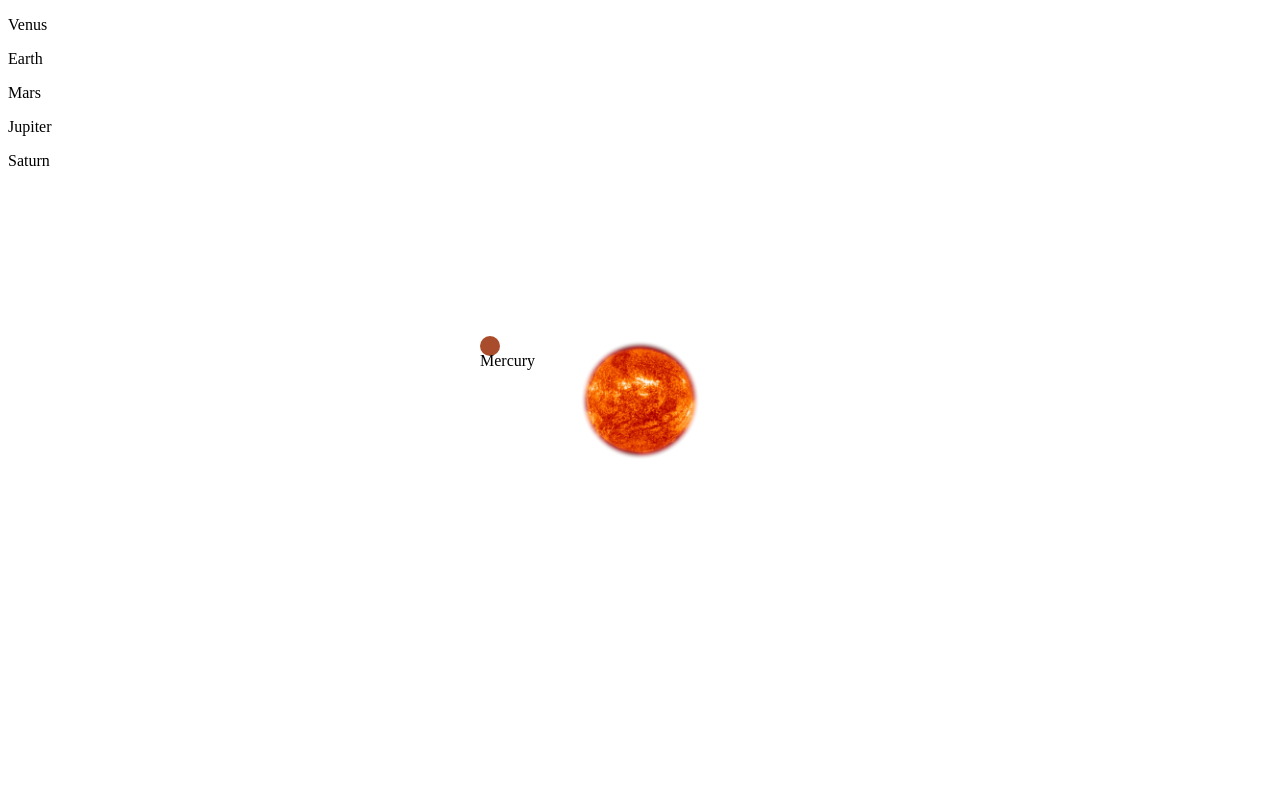
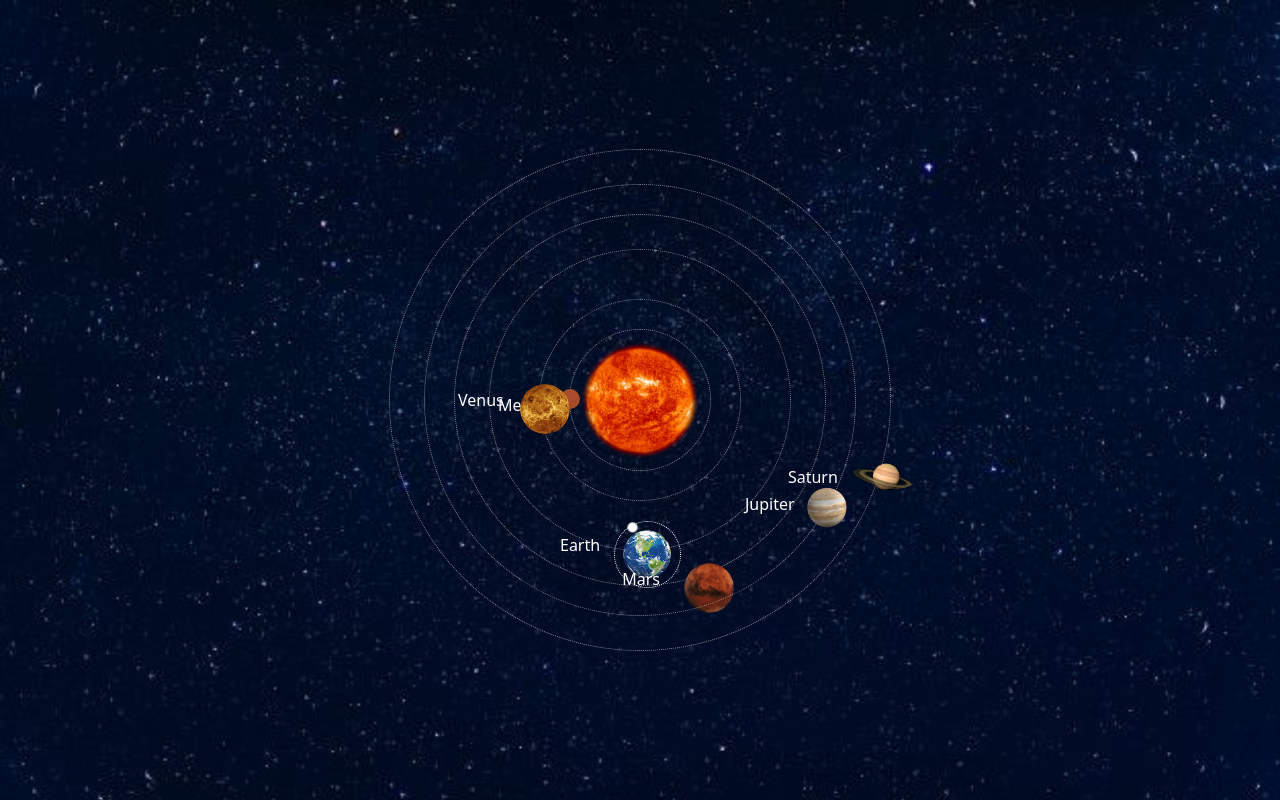
Before and after one commit to renatabfs/solar-system, a plain HTML site: page src/index.html in a window 1280 px wide. Drawn offline with Linux system fonts and the light colour scheme.

Commit message:
created styles

```diff
--- a/src/style.css
+++ b/src/style.css
@@ -1,3 +1,9 @@
+body {
+  margin: 0px;
+  padding: 0px;
+  background-image: url(../images/stars.jpg);
+  background-size: 100%;
+}
 .sun {
   height: 120px;
   width: 120px;
@@ -30,3 +36,190 @@
     transform: rotate(360deg) translateX(70px) rotate(-360deg);
   }
 }
+
+p {
+  color: white;
+  font-family: system-ui;
+  position: absolute;
+  left: -62px;
+  top: -11px;
+}
+
+.mercury-outline,
+.venus-outline-1,
+.earth-outline-1,
+.mars-outline-1,
+.jupiter-outline-1,
+.saturn-outline-1 {
+  border-radius: 50%;
+  border: 1px dotted #ddd9;
+  position: absolute;
+  top: 50%;
+  left: 50%;
+  transform: translate(-50%, -50%);
+}
+.mercury-outline {
+  height: 140px;
+  width: 140px;
+}
+
+.venus-outline-1 {
+  height: 200px;
+  width: 200px;
+}
+.venus {
+  height: 50px;
+  width: 50px;
+  background-image: url(../images/venus.png);
+  background-size: 100%;
+  border-radius: 50%;
+  position: absolute;
+  box-shadow: -6px -4px -56px #fa9155;
+  left: 40%;
+  top: 42%;
+  transform: translate(-50%, -50%);
+  animation: orbit3 10s linear infinite;
+}
+@keyframes orbit3 {
+  from {
+    transform: rotate(0deg) translateX(100px) rotate(0deg);
+  }
+  to {
+    transform: rotate(360deg) translateX(100px) rotate(-360deg);
+  }
+}
+
+.earth-outline-1 {
+  height: 300px;
+  width: 300px;
+}
+
+.earth {
+  height: 50px;
+  width: 50px;
+  background-image: url(../images/earth.png);
+  background-size: 100%;
+  border-radius: 50%;
+  position: absolute;
+  box-shadow: -6px -4px -56px #fa9155;
+  left: 44%;
+  top: 43%;
+  transform: translate(-50%, -50%);
+  animation: orbit4 20s linear infinite;
+}
+
+@keyframes orbit4 {
+  from {
+    transform: rotate(0deg) translateX(150px) rotate(0deg);
+  }
+  to {
+    transform: rotate(360deg) translateX(150px) rotate(-360deg);
+  }
+}
+
+.earth-circle {
+  height: 65px;
+  width: 65px;
+  border: 1px dotted #fff;
+  position: relative;
+  left: -8px;
+  top: -8px;
+  border-radius: 40px;
+}
+
+.earth-inner {
+  height: 10px;
+  width: 10px;
+  background-color: white;
+  border-radius: 50%;
+  position: absolute;
+  transform: translate(-50%, -50%);
+  left: 45%;
+  top: 45%;
+  animation: orbit5 3s linear infinite;
+}
+
+@keyframes orbit5 {
+  from {
+    transform: rotate(0deg) translateX(33px) rotate(0deg);
+  }
+  to {
+    transform: rotate(360deg) translateX(33px) rotate(-360deg);
+  }
+}
+
+.mars-outline-1 {
+  height: 370px;
+  width: 370px;
+}
+.mars {
+  height: 50px;
+  width: 50px;
+  background-image: url(../images/mars.png);
+  background-size: 100%;
+  border-radius: 50%;
+  position: absolute;
+  box-shadow: -6px -4px -56px #fea535;
+  left: 46.5%;
+  top: 46.5%;
+  transform: translate(-50%, -50%);
+  animation: orbit6 25s linear infinite;
+}
+@keyframes orbit6 {
+  from {
+    transform: rotate(0deg) translateX(185px) rotate(0deg);
+  }
+  to {
+    transform: rotate(360deg) translateX(185px) rotate(-360deg);
+  }
+}
+.jupiter-outline-1 {
+  height: 430px;
+  width: 430px;
+}
+.jupiter {
+  height: 40px;
+  width: 40px;
+  background-image: url(../images/jupiter.png);
+  background-size: 100%;
+  border-radius: 50%;
+  position: absolute;
+  box-shadow: -6px -4px -56px #fea535;
+  left: 45%;
+  top: 45%;
+  transform: translate(-50%, -50%);
+  animation: orbit7 60s linear infinite;
+}
+@keyframes orbit7 {
+  from {
+    transform: rotate(0deg) translateX(217px) rotate(0deg);
+  }
+  to {
+    transform: rotate(360deg) translateX(217px) rotate(-360deg);
+  }
+}
+
+.saturn-outline-1 {
+  height: 500px;
+  width: 500px;
+}
+.saturn {
+  height: 30px;
+  width: 70px;
+  background-image: url(../images/saturn.png);
+  background-size: 100%;
+  border-radius: 50%;
+  position: absolute;
+  left: 45%;
+  top: 45%;
+  transform: translate(-50%, -50%);
+  animation: orbit8 90s linear infinite;
+}
+@keyframes orbit8 {
+  from {
+    transform: rotate(0deg) translateX(250px) rotate(0deg);
+  }
+  to {
+    transform: rotate(360deg) translateX(250px) rotate(-360deg);
+  }
+}
```
